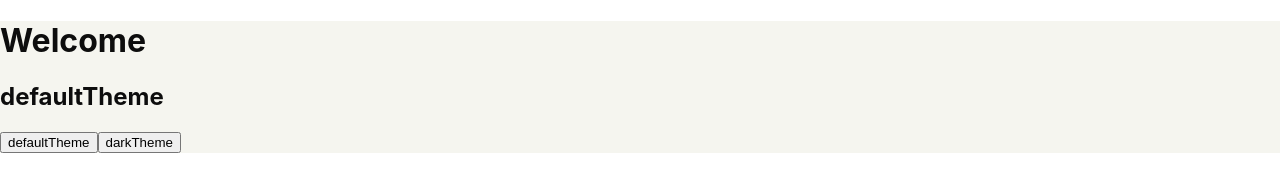
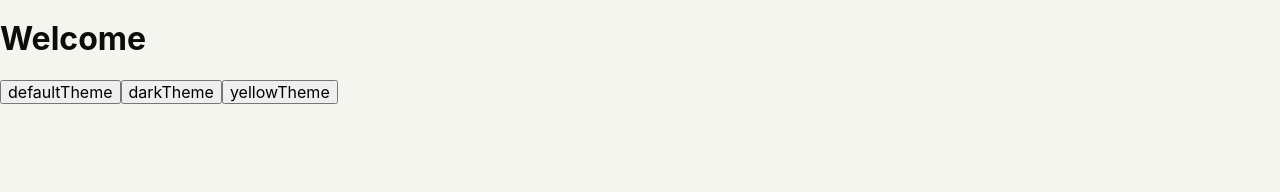
Before and after one commit to JamesVickers/react-playground, a React app: page / in a window 1280 px wide. Built offline with nearby package versions, Linux system fonts and the light colour scheme.

Commit message:
themese moved between components - wip

```diff
--- a/package.json
+++ b/package.json
@@ -6,9 +6,11 @@
     "@testing-library/jest-dom": "^4.2.4",
     "@testing-library/react": "^9.5.0",
     "@testing-library/user-event": "^7.2.1",
+    "normalize.css": "^8.0.1",
     "react": "^16.13.1",
     "react-dom": "^16.13.1",
-    "react-scripts": "3.4.1"
+    "react-scripts": "3.4.1",
+    "styled-components": "^5.1.0"
   },
   "scripts": {
     "start": "react-scripts start",
--- a/src/components/App.js
+++ b/src/components/App.js
@@ -1,12 +1,12 @@
 import React, { Component } from 'react';
 import { Provider } from './Context/themeContext';
-import Header from './Header';
+import Page from './Page';
 
 class App extends Component {
   render() {
   return (
           <Provider>
-            <Header />
+            <Page />
           </Provider>
       )
   }
--- a/src/components/Context/themeContext.js
+++ b/src/components/Context/themeContext.js
@@ -2,39 +2,45 @@ import React, { Component } from 'react';
 
 const ThemeContext = React.createContext();
 
-export class Provider extends Component {
-
-    state = {
+const themeObj = {
         defaultTheme: {
             name: 'defaultTheme',
             background: 'hsl(60, 23%, 95%)',
             color: 'hsl(0, 0%, 5%)'
-        },
+            },
         darkTheme: {
             name: 'darkTheme',
             background: 'hsl(0, 0%, 5%)',
             color: 'hsl(60, 23%, 95%)'
-        },
+            },
+        yellowTheme: {
+            name: 'yellowTheme',
+            background: 'hsl(47, 100%, 53%)',
+            color: 'hsl(60, 23%, 95%)'
+            }
+        };
+
+export class Provider extends Component {
+    state = {
         currentTheme: 'defaultTheme'
-    }
+        }
 
-    updateThemeName = (e) => {
-        const themeName = e.target.value;
+    updateCurrentTheme = (e) => {
+        const themeBtnName = e.target.value;
+        console.log(themeBtnName);
         this.setState(() => ({
-            currentTheme: themeName
+            currentTheme: themeBtnName
         }))
     }
 
     render() {
-
         return(
             <ThemeContext.Provider
             value={{
-                defaultTheme: this.state.defaultTheme,
-                darkTheme: this.state.darkTheme,
+                theme: {themeObj},
                 currentTheme: this.state.currentTheme,
                 actions: {
-                    updateThemeName: this.updateThemeName
+                    updateCurrentTheme: this.updateCurrentTheme
                 }
             }}>
                 {this.props.children}
@@ -44,3 +50,38 @@ export class Provider extends Component {
 }
 
 export const Consumer = ThemeContext.Consumer;
+
+// export const Provider = () => {
+
+//     const [currentTheme, setCurrentTheme] = useState('defaultTheme');
+
+//     const defaultTheme = {
+//         name: 'defaultTheme',
+//         background: 'hsl(60, 23%, 95%)',
+//         color: 'hsl(0, 0%, 5%)'
+//     };
+//     const darkTheme =   {
+//         name: 'darkTheme',
+//         background: 'hsl(0, 0%, 5%)',
+//         color: 'hsl(60, 23%, 95%)'
+//     };
+
+//     const updateThemeName = (e) => {
+//         const themeName = e.target.value;
+//         setCurrentTheme(themeName);
+//     }
+
+//         return(
+//         <ThemeContext.Provider
+//         value={{
+//             defaultTheme: defaultTheme,
+//             darkTheme: darkTheme,
+//             currentTheme: {currentTheme},
+//             actions: {
+//                 updateThemeName: updateThemeName
+//             }
+//         }}>
+//             {this.props.children}
+//         </ThemeContext.Provider>
+//     )
+// }
--- a/src/components/Header.js
+++ /dev/null
@@ -1,33 +0,0 @@
-import React from 'react';
-import { Consumer } from './Context/themeContext';
-
-
-const Header = () => {
-    return(
-        <React.Fragment>
-            <Consumer>{ ({ defaultTheme, darkTheme, currentTheme, actions }) => {
-
-                const theme = (currentTheme === 'darkTheme') ? darkTheme : defaultTheme;
-
-                return(
-                    <React.Fragment>
-                    <div style={
-                        {
-                            color: theme.color,
-                            background: theme.background
-                        }
-                        }>
-                        <h1>Welcome</h1>
-                        <h2>{currentTheme}</h2>
-                        <button onClick={actions.updateThemeName} value={defaultTheme.name}>{defaultTheme.name}</button>
-                        <button onClick={actions.updateThemeName} value={darkTheme.name}>{darkTheme.name}</button>
-                    </div>
-                    </React.Fragment>
-                )
-            }}
-            </Consumer>
-        </React.Fragment>
-    )
-}
-
-export default Header;
--- /dev/null
+++ b/src/components/Page.js
@@ -0,0 +1,45 @@
+import React from 'react';
+import { Consumer } from './Context/themeContext';
+
+const Page = () => {
+    return(
+        <React.Fragment>
+            <Consumer>{ ({
+                theme,
+                currentTheme,
+                actions }) => {
+
+                const { defaultTheme, darkTheme, yellowTheme } = theme.themeObj;
+
+                console.log(theme)
+
+
+                console.log(theme.themeObj.darkTheme)
+
+                return(
+                    <React.Fragment>
+                    <div style={
+                        {
+                            color: theme.themeObj[currentTheme].color,
+                            background: theme.themeObj[currentTheme].background
+                        }
+                        }>
+                        <h1>Welcome</h1>
+                        <h2>{theme.currentTheme}</h2>
+                        <button onClick={actions.updateCurrentTheme} value={defaultTheme.name}>{defaultTheme.name}</button>
+                        <button onClick={actions.updateCurrentTheme} value={darkTheme.name}>{darkTheme.name}</button>
+                        <button onClick={actions.updateCurrentTheme} value={yellowTheme.name}>{yellowTheme.name}</button>
+                    </div>
+                    </React.Fragment>
+                )
+            }}
+            </Consumer>
+        </React.Fragment>
+    )
+}
+
+export default Page;
+
+
+// const theme = currentTheme;
+// color: state[currentTheme].color
--- a/src/index.css
+++ b/src/index.css
@@ -1,10 +1,20 @@
+html, body {
+  height: 100%;
+}
+
 body {
   margin: 0;
   font-family: -apple-system, BlinkMacSystemFont, 'Segoe UI', 'Roboto', 'Oxygen',
-    'Ubuntu', 'Cantarell', 'Fira Sans', 'Droid Sans', 'Helvetica Neue',
-    sans-serif;
+  'Ubuntu', 'Cantarell', 'Fira Sans', 'Droid Sans', 'Helvetica Neue',
+  sans-serif;
   -webkit-font-smoothing: antialiased;
   -moz-osx-font-smoothing: grayscale;
+}
+
+body > #root > div {
+ position: absolute;
+ width: 100%;
+ height: 100%;
 }
 
 code {
--- a/src/index.js
+++ b/src/index.js
@@ -1,5 +1,6 @@
 import React from 'react';
 import ReactDOM from 'react-dom';
+import "normalize.css";
 import './index.css';
 import App from './components/App';
 import * as serviceWorker from './serviceWorker';
```
Also changed, not shown: 1 other file.
